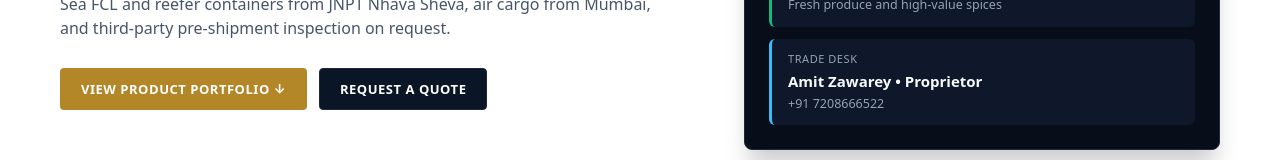
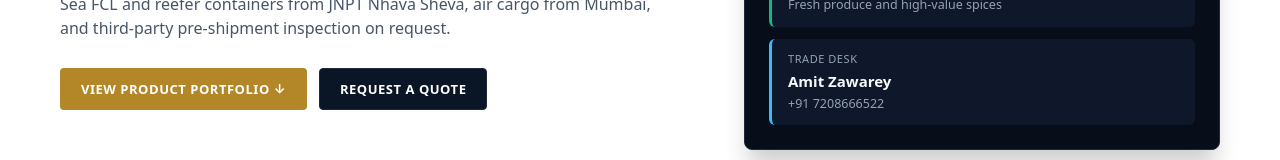
Before and after one commit to vaayuElixir/vaayu-elixir, a React (Vite) app: page / in a window 1280 px wide. Shown: the part 417-577 px from the top of the page. Built offline with nearby package versions, Linux system fonts and the light colour scheme.

Commit message:
Remove role from contact information display
Removed role display from contact information in multiple sections.

```diff
--- a/App.jsx
+++ b/App.jsx
@@ -764,7 +764,7 @@ export default function App() {
               </div>
               <div className="pitem" style={{ borderLeftColor: '#38BDF8' }}>
                 <small>Trade desk</small>
-                <b>{CONTACT.name} • {CONTACT.role}</b>
+                <b>{CONTACT.name}</b>
                 <span>{CONTACT.phone}</span>
               </div>
             </div>
@@ -934,7 +934,7 @@ export default function App() {
             <RfqForm commodityId={inquiryId} />
             <div className="box contact-box">
               <h3>Trade desk</h3>
-              <div><b>{CONTACT.name}</b>, {CONTACT.role}</div>
+              <div><b>{CONTACT.name}</b></div>
               <div>Phone / WhatsApp: <a href={`tel:+${CONTACT.phoneRaw}`}>{CONTACT.phone}</a></div>
               <div>Email: <a href={`mailto:${CONTACT.email}`}>{CONTACT.email}</a></div>
               <div>Web: <a href={`https://${CONTACT.web}`}>{CONTACT.web}</a></div>
@@ -962,7 +962,7 @@ export default function App() {
             <div>
               <h4>Trade desk</h4>
               <ul>
-                <li><b>{CONTACT.name}</b>, {CONTACT.role}</li>
+                <li><b>{CONTACT.name}</b></li>
                 <li><a href={`tel:+${CONTACT.phoneRaw}`}>{CONTACT.phone}</a></li>
                 <li><a href={`mailto:${CONTACT.email}`}>{CONTACT.email}</a></li>
                 <li>{CONTACT.city}</li>
```
